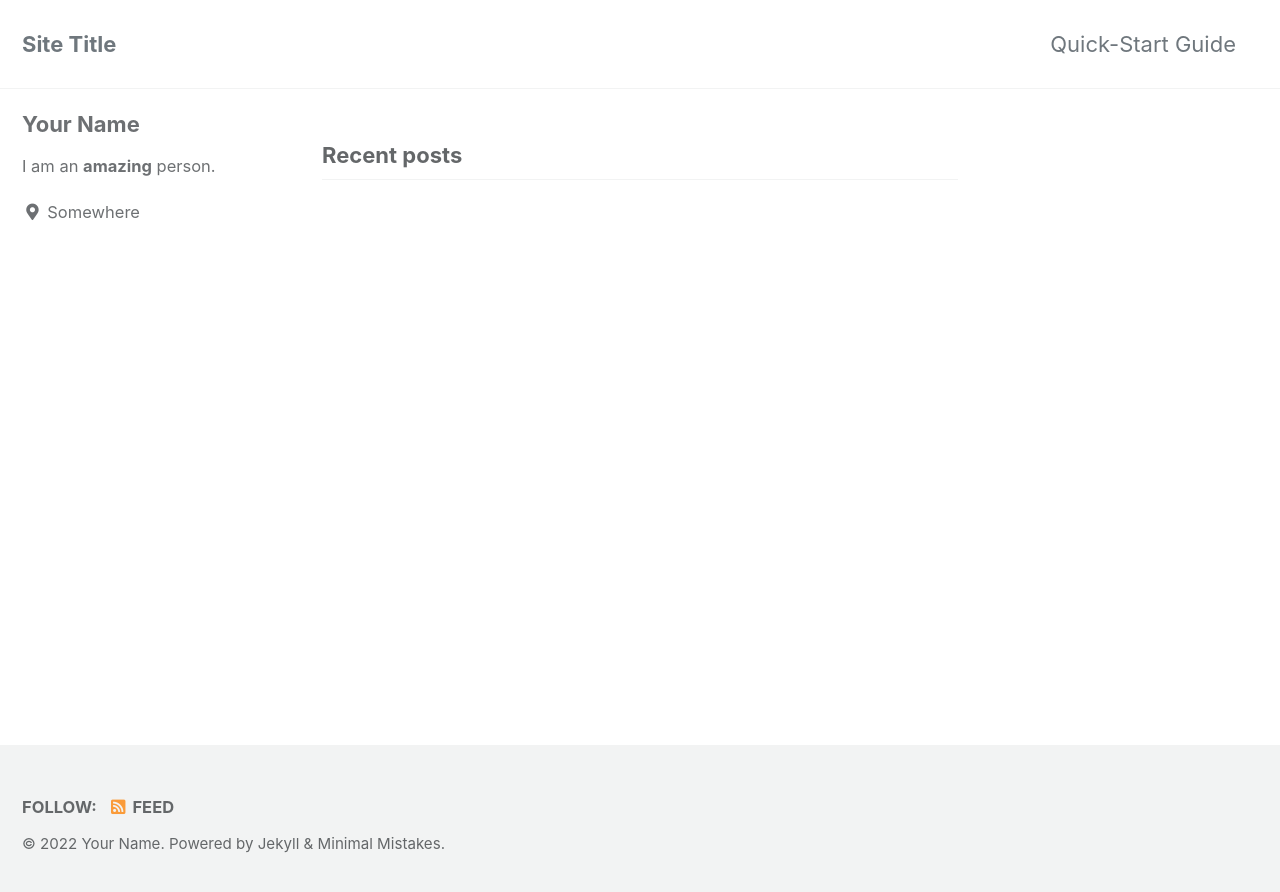
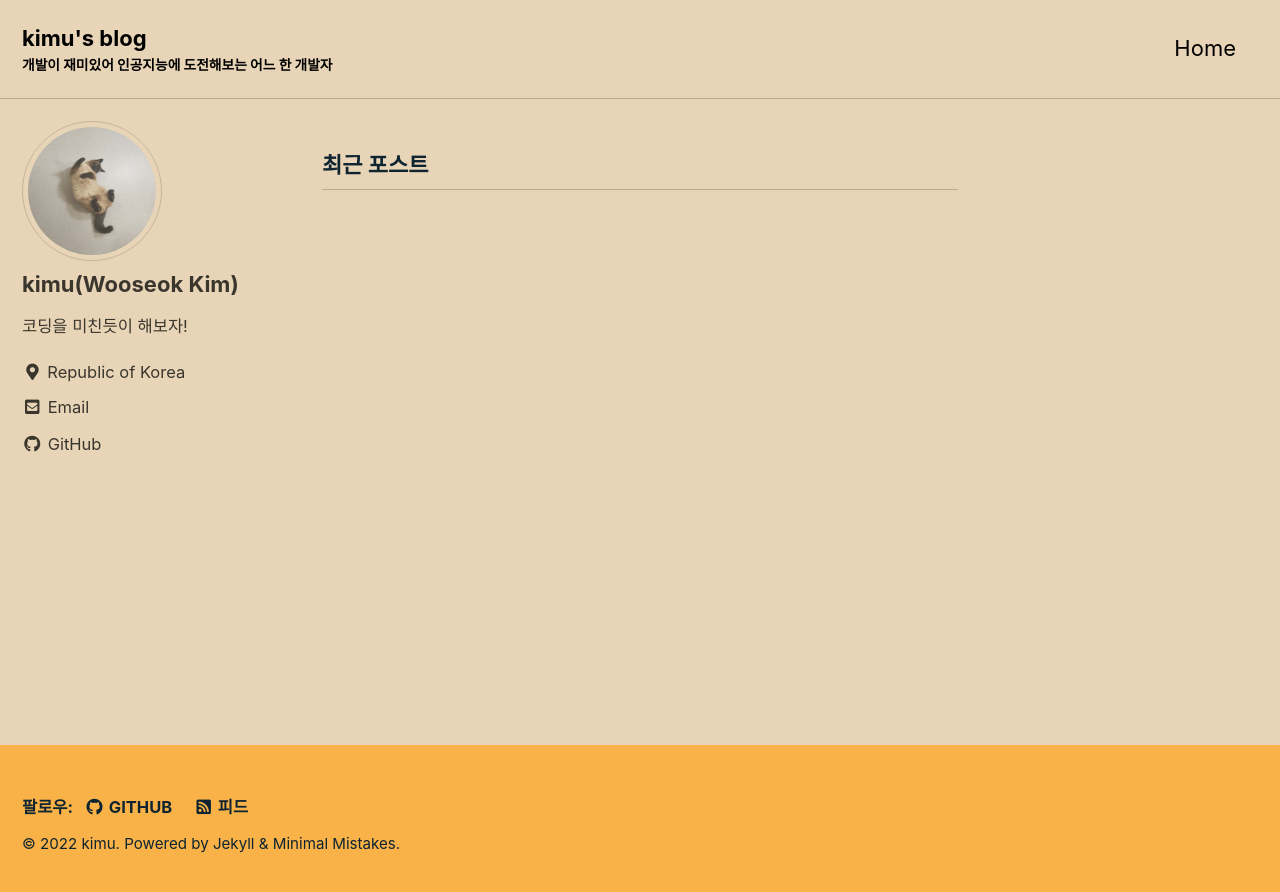
Before and after one commit to kws9208/kws9208.github.io, a Jekyll site: the page built from index.html, in a window 1280 px wide. Shown: the top 892 px of the page. Built offline with Jekyll 4.4.1, drawn with Linux system fonts in a browser that asks for light colours; cached includes are drawn as plain includes; the list of posts is cut into pages by our own code.

Commit message:
blog customizing

```diff
--- a/Gemfile
+++ b/Gemfile
@@ -1,2 +1,4 @@
 source "https://rubygems.org"
 gemspec
+gem "webrick", "~> 1.7"
+gem 'wdm', '>= 0.1.0' if Gem.win_platform?
--- a/_config.yml
+++ b/_config.yml
@@ -12,27 +12,27 @@
 
 # theme                  : "minimal-mistakes-jekyll"
 # remote_theme           : "mmistakes/minimal-mistakes"
-minimal_mistakes_skin    : "default" # "air", "aqua", "contrast", "dark", "dirt", "neon", "mint", "plum", "sunrise"
+minimal_mistakes_skin    : "sunrise" # "air", "aqua", "contrast", "dark", "dirt", "neon", "mint", "plum", "sunrise"
 
 # Site Settings
-locale                   : "en-US"
-title                    : "Site Title"
+locale                   : "ko-KR"
+title                    : "kimu's blog"
 title_separator          : "-"
-subtitle                 : # site tagline that appears below site title in masthead
-name                     : "Your Name"
-description              : "An amazing website."
-url                      : # the base hostname & protocol for your site e.g. "https://mmistakes.github.io"
+subtitle                 : "개발이 재미있어 인공지능에 도전해보는 어느 한 개발자" # site tagline that appears below site title in masthead
+name                     : "kimu"
+description              : "내가 배운 것을 기록하고 공유하는 블로그."
+url                      : "https://kws9208.github.io/"
 baseurl                  : # the subpath of your site, e.g. "/blog"
-repository               : # GitHub username/repo-name e.g. "mmistakes/minimal-mistakes"
+repository               : "kws9208/kws9208.github.io"
 teaser                   : # path of fallback teaser image, e.g. "/assets/images/500x300.png"
 logo                     : # path of logo image to display in the masthead, e.g. "/assets/images/88x88.png"
 masthead_title           : # overrides the website title displayed in the masthead, use " " for no title
 # breadcrumbs            : false # true, false (default)
 words_per_minute         : 200
 comments:
-  provider               : # false (default), "disqus", "discourse", "facebook", "staticman", "staticman_v2", "utterances", "giscus", "custom"
+  provider               : "disqus"
   disqus:
-    shortname            : # https://help.disqus.com/customer/portal/articles/466208-what-s-a-shortname-
+    shortname            : "kws9208-github-io"
   discourse:
     server               : # https://meta.discourse.org/t/embedding-discourse-comments-via-javascript/31963 , e.g.: meta.discourse.org
   facebook:
@@ -104,15 +104,15 @@ analytics:
 
 # Site Author
 author:
-  name             : "Your Name"
-  avatar           : # path of avatar image, e.g. "/assets/images/bio-photo.jpg"
-  bio              : "I am an **amazing** person."
-  location         : "Somewhere"
+  name             : "kimu(Wooseok Kim)"
+  avatar           : "/assets/images/cookie.jpg"
+  bio              : "코딩을 미친듯이 해보자!"
+  location         : "Republic of Korea"
   email            :
   links:
     - label: "Email"
       icon: "fas fa-fw fa-envelope-square"
-      # url: "mailto:your.name@email.com"
+      url: "mailto:kws9208@gmail.com"
     - label: "Website"
       icon: "fas fa-fw fa-link"
       # url: "https://your-website.com"
@@ -124,7 +124,7 @@ author:
       # url: "https://facebook.com/"
     - label: "GitHub"
       icon: "fab fa-fw fa-github"
-      # url: "https://github.com/"
+      url: "https://github.com/kws9208"
     - label: "Instagram"
       icon: "fab fa-fw fa-instagram"
       # url: "https://instagram.com/"
@@ -140,7 +140,7 @@ footer:
       # url:
     - label: "GitHub"
       icon: "fab fa-fw fa-github"
-      # url:
+      url: "https://github.com/kws9208"
     - label: "GitLab"
       icon: "fab fa-fw fa-gitlab"
       # url:
@@ -287,6 +287,6 @@ defaults:
       layout: single
       author_profile: true
       read_time: true
-      comments: # true
+      comments: true
       share: true
       related: true
--- a/_data/navigation.yml
+++ b/_data/navigation.yml
@@ -1,7 +1,7 @@
 # main links
 main:
-  - title: "Quick-Start Guide"
-    url: https://mmistakes.github.io/minimal-mistakes/docs/quick-start-guide/
+  - title: "Home"
+    url: https://kws9208.github.io/
   # - title: "About"
   #   url: https://mmistakes.github.io/minimal-mistakes/about/
   # - title: "Sample Posts"
--- a/_sass/minimal-mistakes/_sidebar.scss
+++ b/_sass/minimal-mistakes/_sidebar.scss
@@ -134,7 +134,8 @@
   }
 
   img {
-    max-width: 110px;
+    max-width: 140px;
+    max-height: 140px;
     border-radius: 50%;
 
     @include breakpoint($large) {
```
Also changed, not shown: assets/images/cookie.jpg (added).
